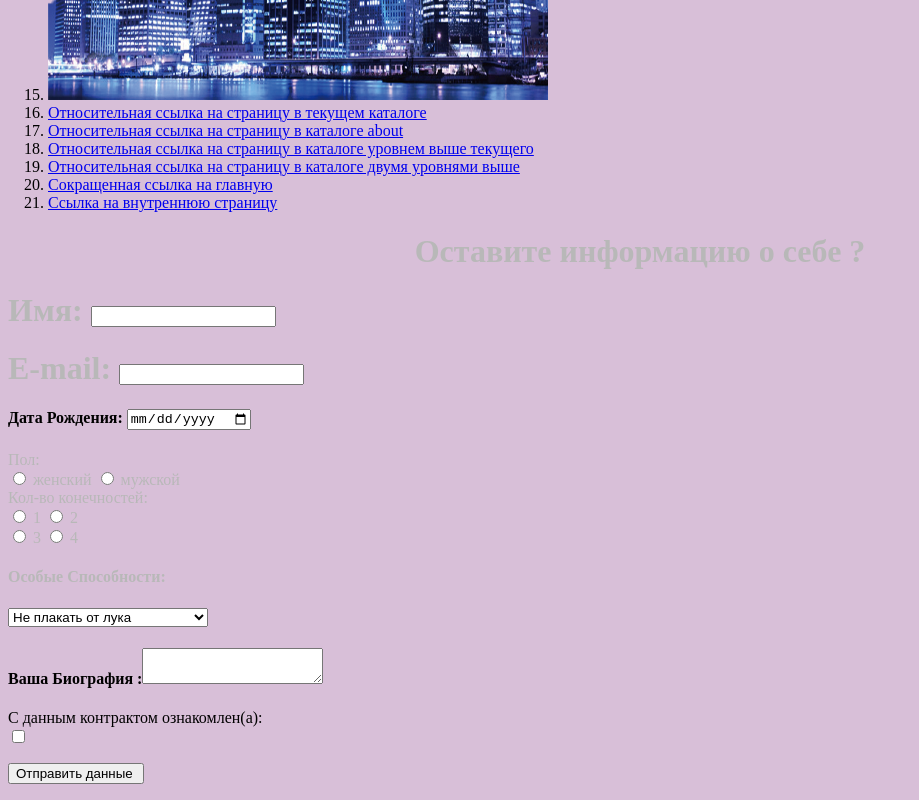
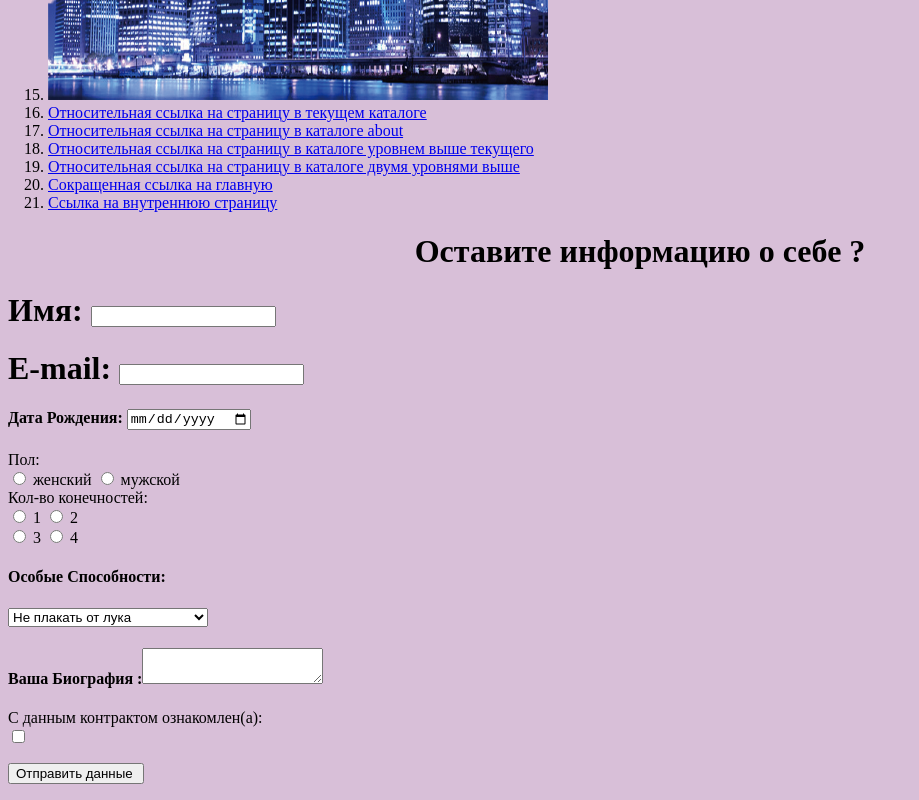
Before and after one commit to bryukhanovA1488/bryukhanovA1488.github.io, a plain HTML site: page index.html in a window 1280 px wide. Shown: the part 754-1554 px from the top of the page, without its empty margins (0-919 px from the left). Drawn offline with Linux system fonts and the light colour scheme.

Commit message:
Update index.html

```diff
--- a/index.html
+++ b/index.html
@@ -65,28 +65,28 @@
 <form action="/" method="POST">
 
 
-    <font color="#b8b8b8">
+    <font color="#000000">
     <h1 align="center"> Оставите информацию о себе ? </h1>
     </font>
 
-    <font color="#b8b8b8">
+    <font color="#000000">
     <h1><label> Имя: <input type="text"> </label></h1>
     </font>
-    <font color="#b8b8b8">
+    <font color="#000000">
     <h1><label> E-mail: <input type="email:"> </label></h1>
     </font>
     <h4 align="left"> <label> Дата Рождения: <input type="date"> </label> </h4>
-    <font color="#b8b8b8">
+    <font color="#000000">
     Пол:<br>
-    <font color="#b8b8b8"></font>
+    <font color="#000000"></font>
           <label><input type="radio" name="radio-group-1" value="Значение1">
             женский</label>
             </font>
-            <font color="#b8b8b8">
+            <font color="#000000">
           <label><input type="radio" name="radio-group-1" value="Значение2">
             мужской</label><br>
     </font>
-    <font color="#b8b8b8">
+    <font color="#000000">
     Кол-во конечностей:<br>
           <label><input type="radio" name="radio-group-1" value="Значение1">
              1</label>
@@ -97,7 +97,7 @@
           <label><input type="radio" name="radio-group-1" value="Значение4">
             4</label><br>
     </font>
-    <font color="#b8b8b8">
+    <font color="#000000">
     <h4 align="left"> <label for="" Особые Способности:="Особые Способности:">Особые Способности:</label> </h4>
     <select name="Особые Способности:">
     <option value="Не плакать от лука">Не плакать от лука</option>
```
